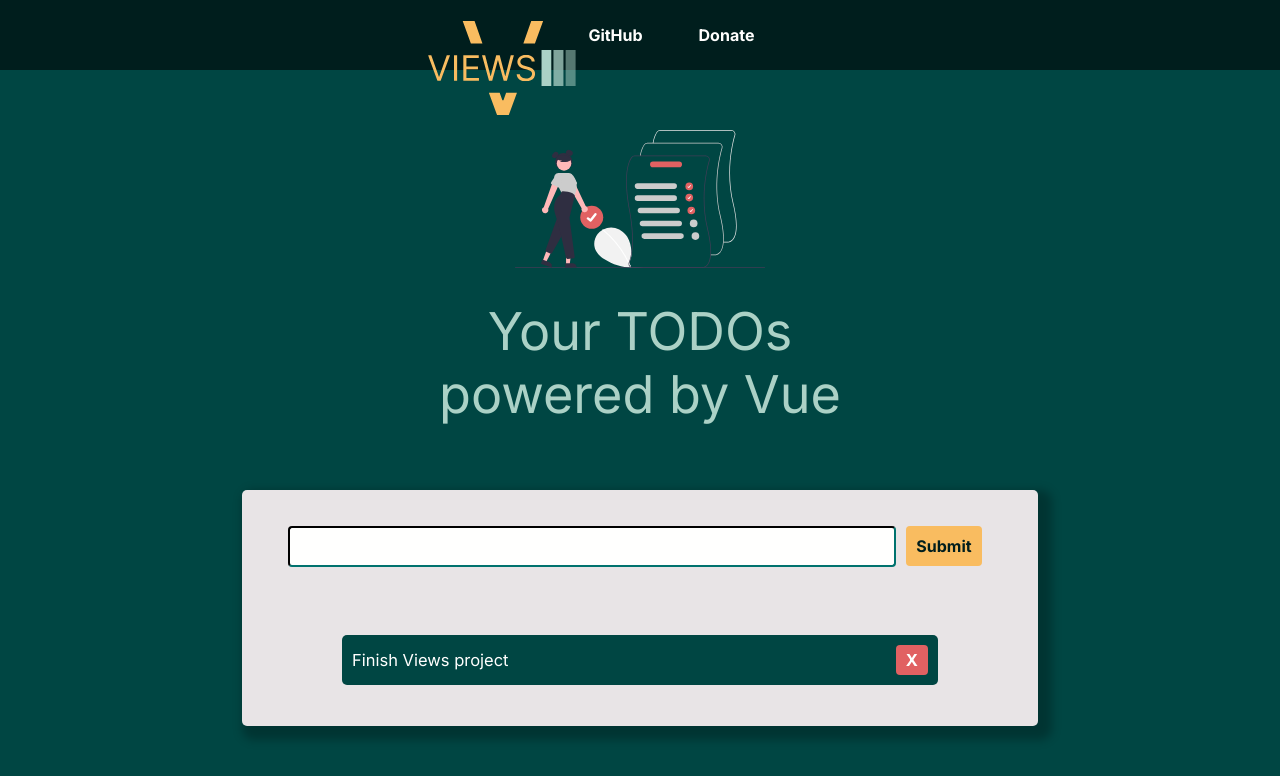
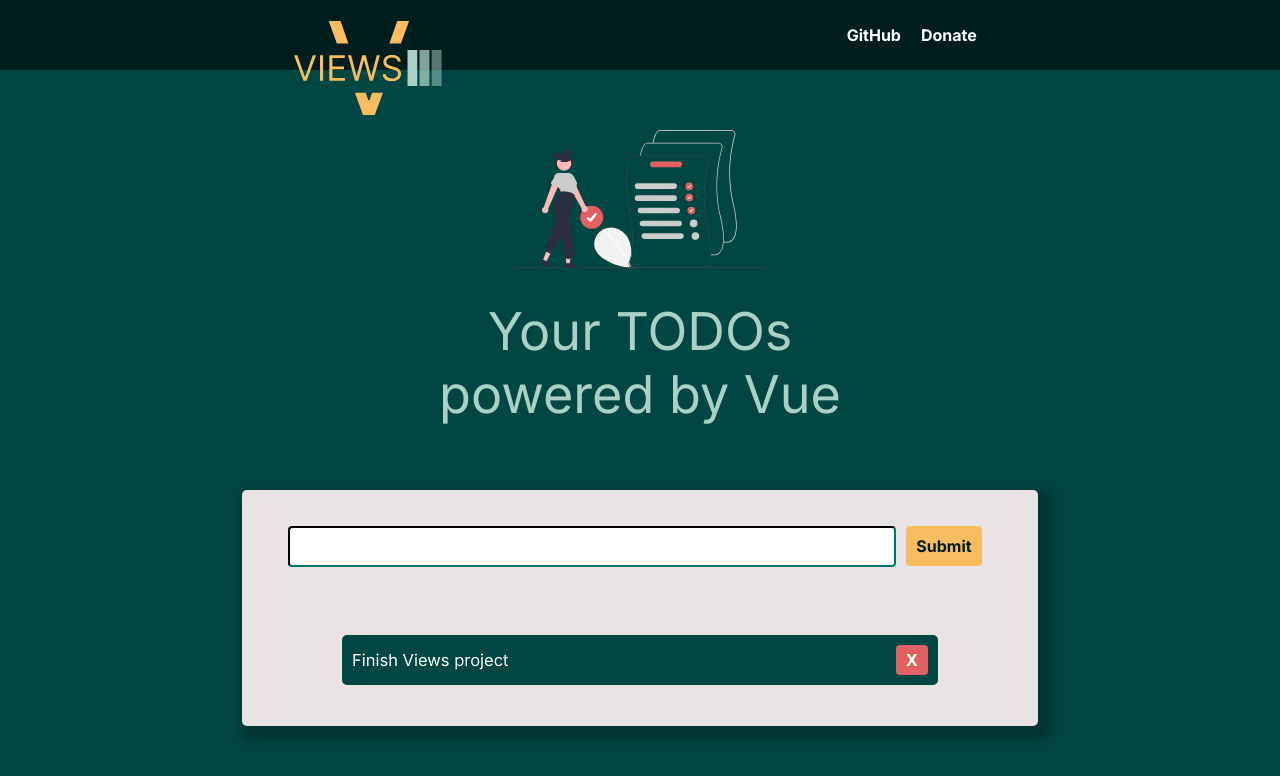
Before and after one commit to mahiv87/Views-by-Vue, a Vue app: page / in a window 1280 px wide. Shown: the top 776 px of the page. Built offline with nearby package versions, Linux system fonts and the light colour scheme.

Commit message:
adjusted nav stlye

```diff
--- a/src/components/Nav.vue
+++ b/src/components/Nav.vue
@@ -20,11 +20,9 @@
 <style scoped>
 .nav-container {
 	display: flex;
-	flex-direction: row;
-	justify-content: center;
+	justify-content: space-evenly;
 	align-items: center;
 	padding: 0px 25px;
-	/* gap: 350px; */
 	background: #001e1d;
 	height: 70px;
 }
@@ -38,20 +36,17 @@
 
 .nav-links {
 	display: flex;
-	flex-direction: row;
+	justify-content: flex-end;
 	align-items: center;
 	padding: 0px;
-	gap: 36px;
 	width: 274px;
 	height: 47px;
 }
 
 .nav-button {
 	display: flex;
-	flex-direction: column;
 	justify-content: center;
 	align-items: center;
-	gap: 10px;
 	width: 75px;
 	height: 25px;
 	border-radius: 30px;
```
